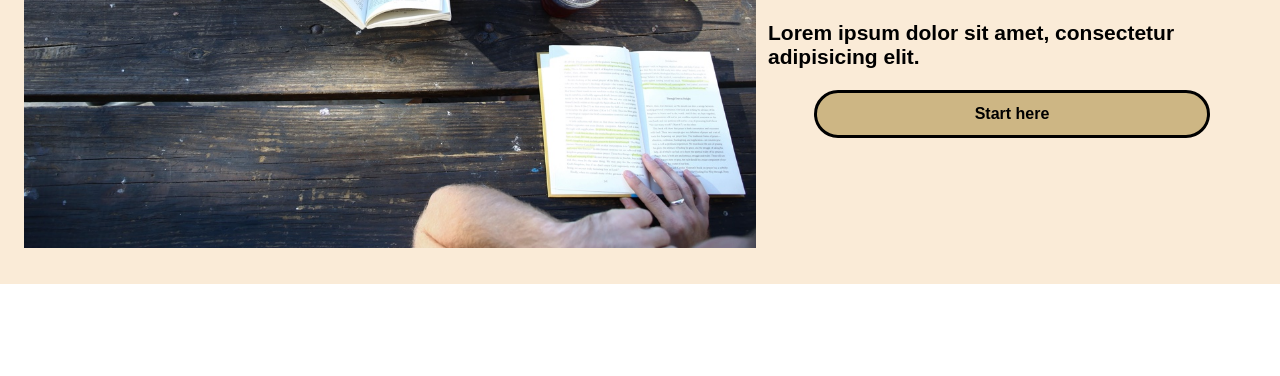
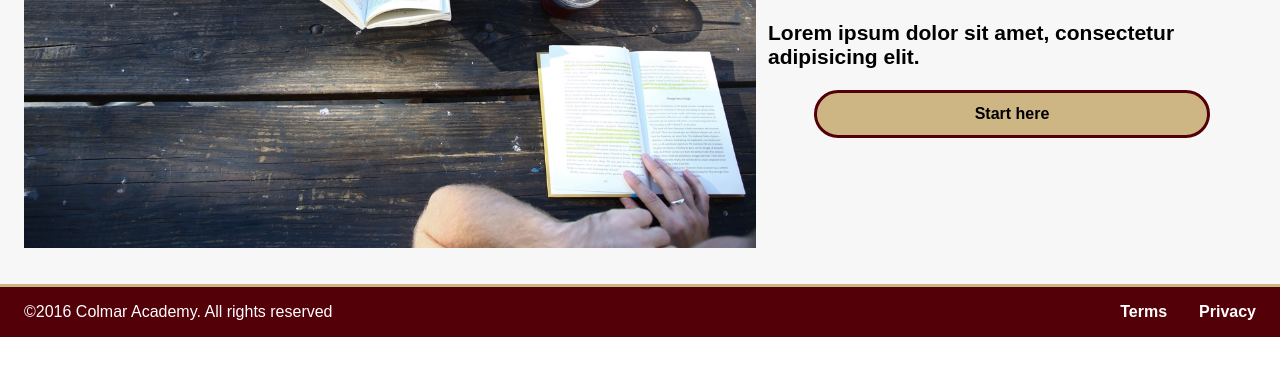
Before and after one commit to xaDxelA/ColmarAcademy, a plain HTML site: page index.html in a window 1280 px wide. Shown: the part 392-768 px from the top of the page. Drawn offline with Linux system fonts and the light colour scheme.

Commit message:
update footer

```diff
--- a/index.html
+++ b/index.html
@@ -56,7 +56,13 @@
 
         </section>
         <footer>
-
+            <div class="footer-text">
+                <p>&copy;2016 Colmar Academy. All rights reserved</p>
+            </div>
+            <div class="footer-links">
+                <a href="#">Terms</a>
+                <a href="#">Privacy</a>
+            </div>
         </footer>
     </body>
 </html>
--- a/style.css
+++ b/style.css
@@ -142,7 +142,7 @@ Learn something new
     flex-direction: row;
     justify-content: center;
     padding: 2rem 1.5rem;
-    background-color: antiquewhite;
+    background-color: rgba(240, 240, 240, 0.549);
 }
 
 .picture {
@@ -169,9 +169,49 @@ a#starthere {
     background-color: #cdb684;
     padding: 0.75rem 0;
     border-radius: 4rem;
-    border: 3px solid #000;
+    border: 3px solid #540008;
     color: #000;
     font-weight: bold;
     text-decoration: none;
     text-align: center;
 }
+
+
+/*--------------------------------------
+Footer
+--------------------------------------*/
+
+footer {
+    display: flex;
+    flex-direction: row;
+    justify-content: space-between;
+    background-color: #540008;
+    border-top: 3px solid #cdb684;
+}
+
+.footer-text {
+    color: #fff;
+    margin-left: 1.5rem;
+}
+
+.footer-links {
+    display: flex;
+    flex-direction: row;
+    justify-content: center;
+    align-items: center;
+    margin-right: 1.5rem;
+}
+
+.footer-links a {
+    padding-left: 2rem;
+    text-decoration: none;
+    color: #fff;
+    font-weight: bold;
+}
+
+/*Navigation Media Query for Desktop*/
+@media only screen and (min-width:771px) {
+    .footer-links a:hover {
+        color: #cdb684;
+    }
+}
```
Also changed, not shown: 1 other file.
